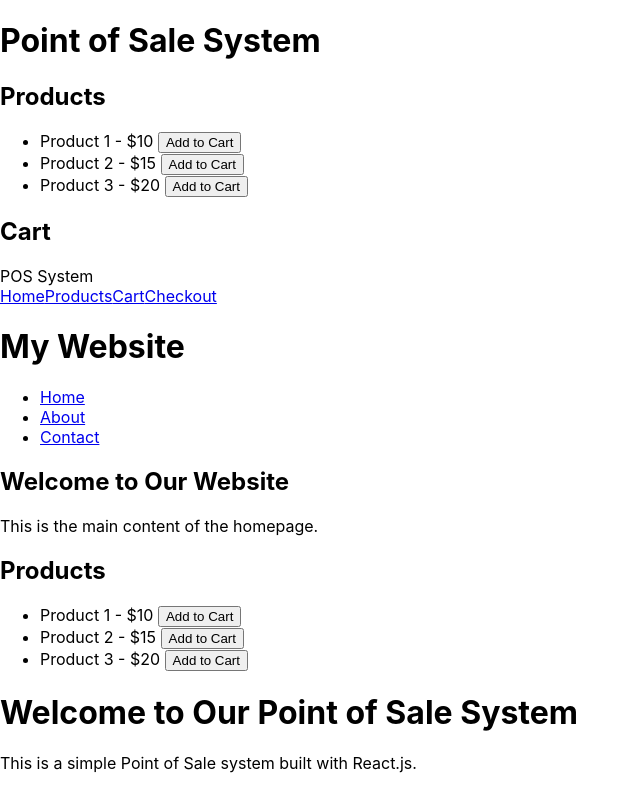
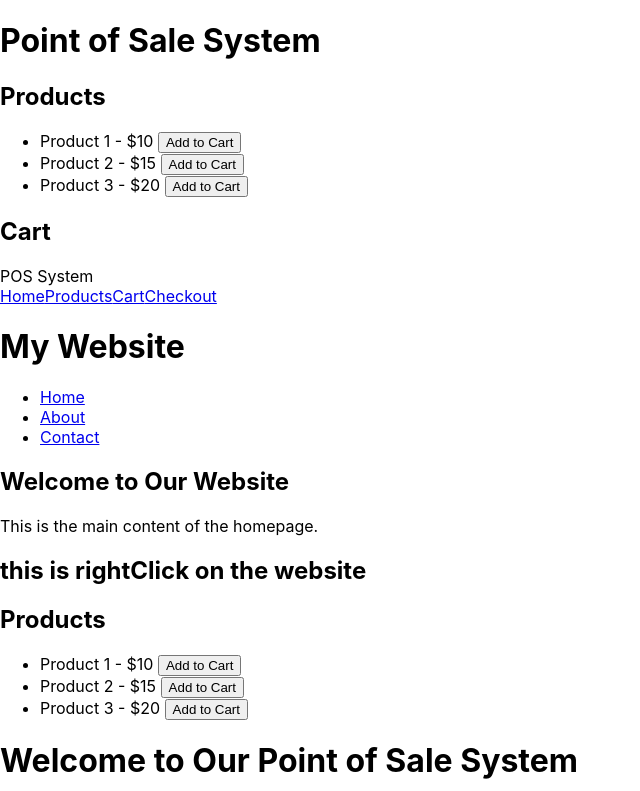
Before and after one commit to MD-Suhad/Cafe-Manager, a React (Create React App) app: page / in a window 1280 px wide. Shown: the top 791 px of the page, without its empty margins (0-640 px from the left). Built offline with nearby package versions, Linux system fonts and the light colour scheme.

Commit message:
project updated

```diff
--- a/src/Components/Home/Home.jsx
+++ b/src/Components/Home/Home.jsx
@@ -15,6 +15,7 @@ const Home = () => {
       <section>
         <h2>Welcome to Our Website</h2>
         <p>This is the main content of the homepage.</p>
+        <h1>this is rightClick on the website</h1>
       </section>
     </header>
    );
```
